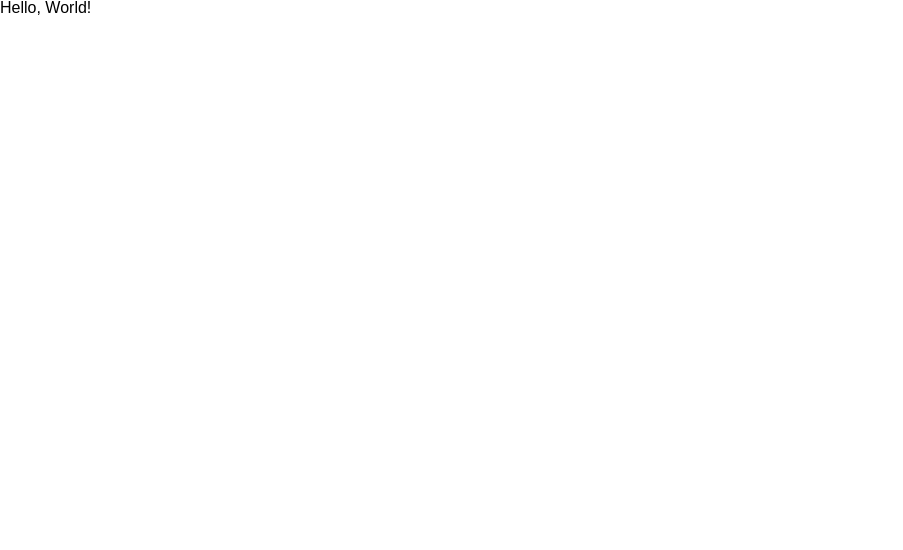
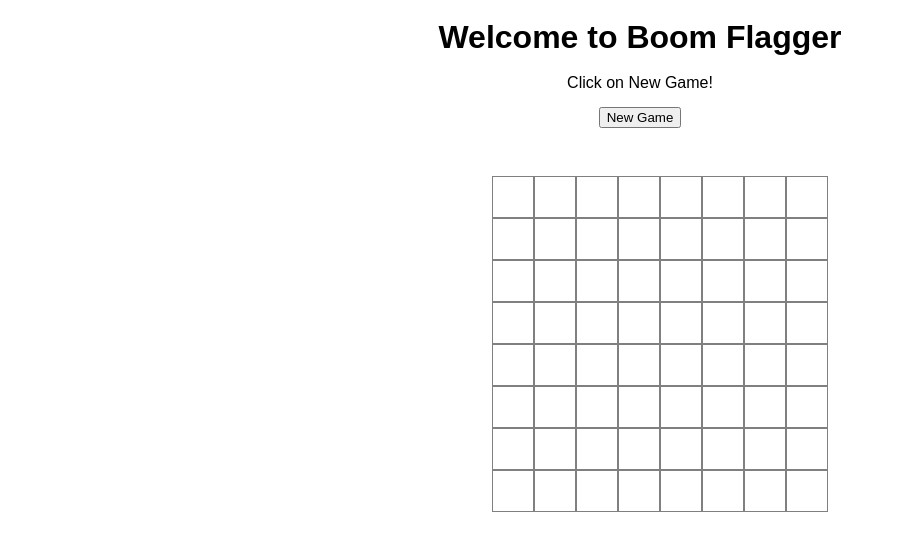
Before and after one commit to jumarin22/minesweeper, a React (Create React App) app: page / in a window 1280 px wide. Shown: the top 550 px of the page, without its empty margins (0-903 px from the left). Built offline with nearby package versions, Linux system fonts and the light colour scheme.

Commit message:
Explorer mode complete

```diff
--- a/src/App.jsx
+++ b/src/App.jsx
@@ -1,7 +1,127 @@
 import React, { Component } from 'react'
 
 export class App extends Component {
+  state = {
+    id: '',
+    board: [
+      [' ', ' ', ' ', ' ', ' ', ' ', ' ', ' '],
+      [' ', ' ', ' ', ' ', ' ', ' ', ' ', ' '],
+      [' ', ' ', ' ', ' ', ' ', ' ', ' ', ' '],
+      [' ', ' ', ' ', ' ', ' ', ' ', ' ', ' '],
+      [' ', ' ', ' ', ' ', ' ', ' ', ' ', ' '],
+      [' ', ' ', ' ', ' ', ' ', ' ', ' ', ' '],
+      [' ', ' ', ' ', ' ', ' ', ' ', ' ', ' '],
+      [' ', ' ', ' ', ' ', ' ', ' ', ' ', ' '],
+    ],
+    state: '',
+    mines: '',
+  }
+
+  handleNewGame = async () => {
+    // Make a POST to ask for a new game
+    const response = await fetch(
+      'https://minesweeper-api.herokuapp.com/games/',
+
+      {
+        method: 'POST',
+        headers: { 'content-type': 'application/json' },
+      }
+    )
+    if (response.status === 200) {
+      // Get the response as JSON
+      const game = await response.json()
+      console.log(game)
+      // Make that the new state!
+      this.setState(game)
+      // Update Game ID display
+      let notify = document.querySelector('p')
+      notify.textContent = `Game ID: ${this.state.id}`
+    }
+  }
+
+  checkStateState() {
+    if (this.state.state === 'won') {
+      let notify = document.querySelector('p')
+      notify.textContent = `You Win!`
+    }
+    if (this.state.state === 'lost') {
+      let notify = document.querySelector('p')
+      notify.textContent = `You Lose :(`
+    }
+  }
+
+  handleClickOnCell = async (clickedRowIndex, clickedColumnIndex) => {
+    if (this.state.id === '') {
+      return
+    }
+    // Generate the URL we need
+    const url = `https://minesweeper-api.herokuapp.com/games/${this.state.id}/check`
+    // Make an object to send as JSON
+    const body = {
+      row: clickedRowIndex,
+      col: clickedColumnIndex,
+    }
+    // Make a POST request to make a move
+    const response = await fetch(url, {
+      method: 'POST',
+      headers: { 'content-type': 'application/json' },
+      body: JSON.stringify(body),
+    })
+    if (response.status === 200) {
+      // Get the response as JSON
+      const game = await response.json()
+      // Make that the new state!
+      this.setState(game)
+      this.checkStateState()
+    }
+  }
+
+  handleFlagOnCell = async (clickedRowIndex, clickedColumnIndex) => {
+    if (this.state.id === '') {
+      return
+    }
+    const url = `https://minesweeper-api.herokuapp.com/games/${this.state.id}/flag`
+    const body = {
+      row: clickedRowIndex,
+      col: clickedColumnIndex,
+    }
+    const response = await fetch(url, {
+      method: 'POST',
+      headers: { 'content-type': 'application/json' },
+      body: JSON.stringify(body),
+    })
+    if (response.status === 200) {
+      const game = await response.json()
+      this.setState(game)
+    }
+  }
+
   render() {
-    return <div>Hello, World!</div>
+    return (
+      <div>
+        <header>
+          <h1>Welcome to Boom Flagger</h1>
+          <p>Click on New Game!</p>
+        </header>
+        <button onClick={this.handleNewGame}>New Game</button>
+        <ul>
+          {this.state.board.map((row, rowIndex) => {
+            return row.map((cell, columnIndex) => {
+              return (
+                <li
+                  key={columnIndex}
+                  onClick={() => this.handleClickOnCell(rowIndex, columnIndex)}
+                  onContextMenu={() =>
+                    this.handleFlagOnCell(rowIndex, columnIndex)
+                  }
+                >
+                  {cell}
+                </li>
+              )
+            })
+          })}
+        </ul>
+      </div>
+    )
   }
 }
--- a/src/index.js
+++ b/src/index.js
@@ -4,3 +4,7 @@ import './index.scss'
 import { App } from './App'
 
 ReactDOM.render(<App />, document.getElementById('root'))
+
+window.oncontextmenu = e => {
+  e.preventDefault()
+}
--- a/src/index.scss
+++ b/src/index.scss
@@ -7,6 +7,32 @@ html {
 }
 
 body {
-  margin: 0;
   min-height: 100%;
+  text-align: center;
 }
+
+header {
+  margin: auto;
+}
+
+ul {
+  margin: auto;
+  margin-top: 3rem;
+  list-style-type: none;
+  display: grid;
+  grid-template-columns: 1fr 1fr 1fr 1fr 1fr 1fr 1fr 1fr;
+  grid-template-rows: auto;
+  max-width: fit-content;
+}
+
+li {
+  padding-top: 0.5rem;
+  height: 2rem;
+  width: 2.5rem;
+  border: thin solid gray;
+  align-items: center;
+}
+
+li:hover {
+  background-color: gray;
+}
```
